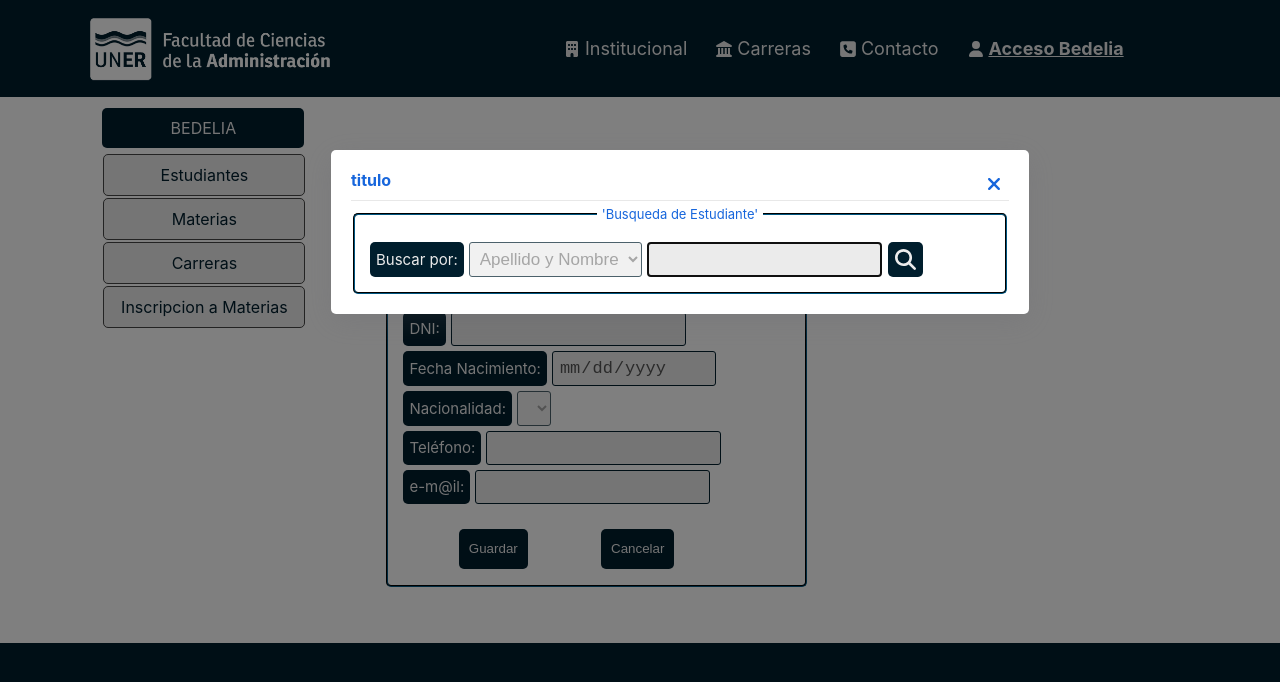
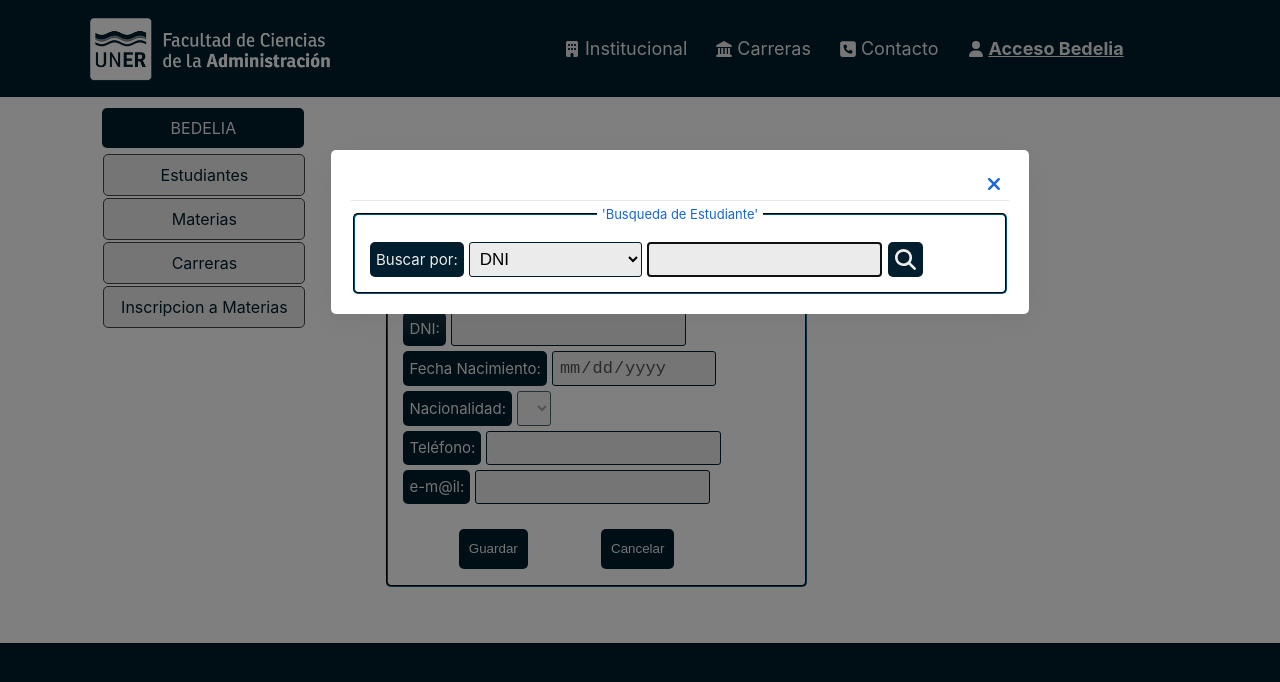
Before and after one commit to camiloculpian/TP-Final_PROG3, a React (Create React App) app in the folder tp-final/: page /bedelia/students/edit in a window 1280 px wide. Both pictures are taken after a click on the button 705 px from the left and 211 px from the top of the page. Shown: the top 682 px of the page. Built offline with nearby package versions, Linux system fonts and the light colour scheme.

Commit message:
modified:   tp-final/src/pages/Bedelia/EditStudent.jsx

```diff
--- a/tp-final/src/pages/Bedelia/EditStudent.jsx
+++ b/tp-final/src/pages/Bedelia/EditStudent.jsx
@@ -46,16 +46,16 @@ function EditStudent(props){
                 </fieldset>
             </div>
 
-            <Modal title={'titulo'} state={estadoModal} changeState={cambiarEstadoModal}>
+            <Modal title={''} state={estadoModal} changeState={cambiarEstadoModal}>
                 <div className="moduleContent" id="modulo_registrar_inscripcion">
                     <form ref={form} onSubmit={searchStudent}>
                         <fieldset>
                             <legend>'Busqueda de Estudiante'</legend>
                             <div className="dataLine">
                                 <label className="dataTitle" htmlFor="NOMBRE">Buscar por:</label>
-                                <select name="NACIONALIDAD" disabled className="dataEntry" id="NACIONALIDAD">
+                                <select name="CRBUSQUEDA" className="dataEntry" id="NACIONALIDAD">
                                     <option value="DNI" selected>DNI</option>
-                                    <option value="APENOMB" selected>Apellido y Nombre</option>
+                                    <option value="APENOMB">Apellido y Nombre</option>
                                 </select>
                                 <input name="NOMBRE" className="dataEntry" id="NOMBRE" autoFocus></input>
                                 <button className="searchButton" type='button' onClick={(cambiarEstadoModal)}></button>
```
